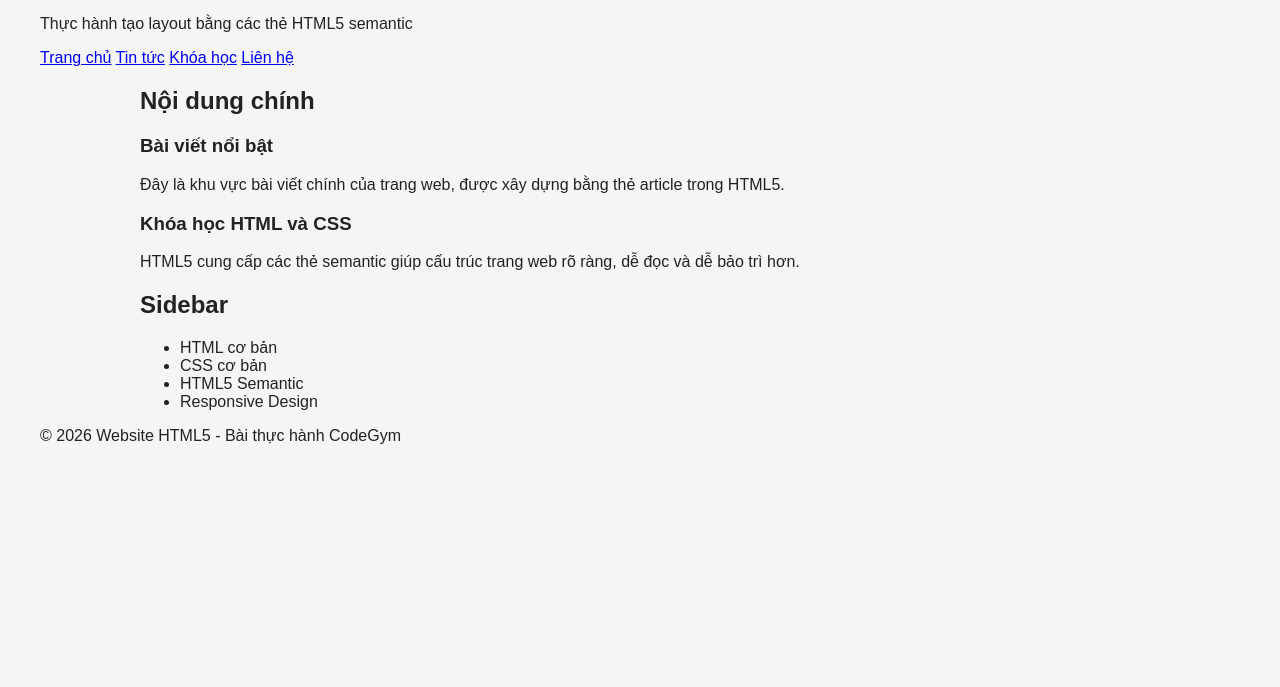
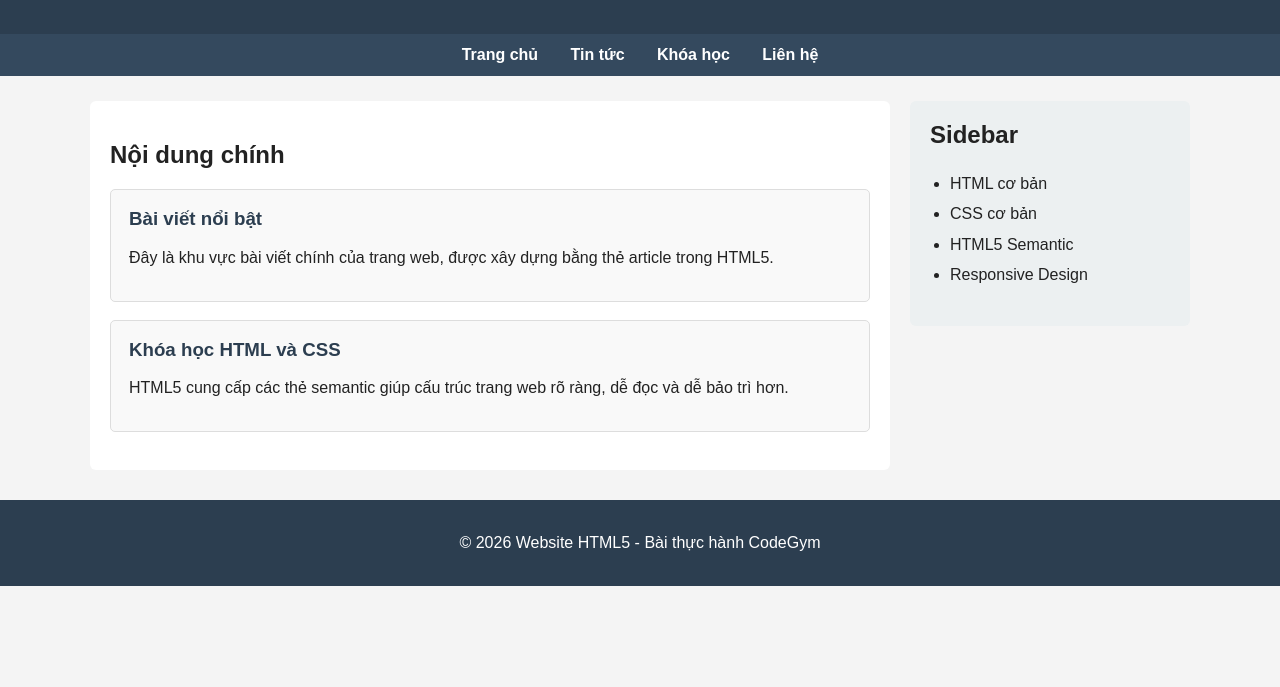
Before and after one commit to quocdoanhdang8/thuc-hanh-html-vinh-ha-long, a plain HTML site: page index.html in a window 1280 px wide. Shown: the part 113-800 px from the top of the page. Drawn offline with Linux system fonts and the light colour scheme.

Commit message:
style: add CSS for HTML5 semantic layout

```diff
--- a/style.css
+++ b/style.css
@@ -4,64 +4,103 @@
 
 body {
     margin: 0;
-    padding: 40px;
     font-family: Arial, Helvetica, sans-serif;
-    background-color: #f5f5f5;
+    background-color: #f4f4f4;
     color: #222;
 }
 
-h1 {
+header {
+    background-color: #2c3e50;
+    color: white;
     text-align: center;
-    margin-bottom: 30px;
+    padding: 30px 20px;
+}
+
+header h1 {
+    margin: 0 0 10px;
+}
+
+nav {
+    background-color: #34495e;
+    text-align: center;
+    padding: 12px;
+}
+
+nav a {
+    color: white;
+    text-decoration: none;
+    margin: 0 14px;
+    font-weight: bold;
+}
+
+nav a:hover {
+    color: #f1c40f;
+}
+
+.container {
+    width: 90%;
+    max-width: 1100px;
+    margin: 25px auto;
+    display: flex;
+    gap: 20px;
+    align-items: flex-start;
+}
+
+.main-section {
+    flex: 1;
+    background-color: white;
+    padding: 20px;
+    border-radius: 6px;
+}
+
+article {
+    background-color: #f9f9f9;
+    border: 1px solid #ddd;
+    padding: 18px;
+    margin-bottom: 18px;
+    border-radius: 5px;
+}
+
+article h3 {
+    margin-top: 0;
     color: #2c3e50;
 }
 
-.container {
-    width: 100%;
-    max-width: 1000px;
-    margin: 0 auto;
+aside {
+    width: 280px;
+    background-color: #ecf0f1;
+    padding: 20px;
+    border-radius: 6px;
 }
 
-.left-column {
-    width: 60%;
-    float: left;
-    background-color: lightblue;
-    padding: 20px;
-    box-sizing: border-box;
-    min-height: 220px;
-}
-
-.right-column {
-    width: 38%;
-    float: right;
-    background-color: lightgreen;
-    padding: 20px;
-    box-sizing: border-box;
-    min-height: 220px;
-}
-
-/* Xử lý float */
-.container::after {
-    content: "";
-    display: block;
-    clear: both;
-}
-
-.left-column h2,
-.right-column h2 {
+aside h2 {
     margin-top: 0;
 }
 
-.left-column p,
-.right-column p {
-    line-height: 1.6;
+aside ul {
+    padding-left: 20px;
+    line-height: 1.9;
 }
 
-.note {
-    max-width: 1000px;
-    margin: 25px auto 0;
-    padding: 15px 20px;
-    background-color: white;
-    border: 1px solid #ddd;
-    line-height: 1.6;
+footer {
+    background-color: #2c3e50;
+    color: white;
+    text-align: center;
+    padding: 18px;
+    margin-top: 30px;
 }
+
+@media (max-width: 768px) {
+    .container {
+        flex-direction: column;
+    }
+
+    aside {
+        width: 100%;
+    }
+
+    nav a {
+        display: inline-block;
+        margin: 6px 8px;
+    }
+}
```
